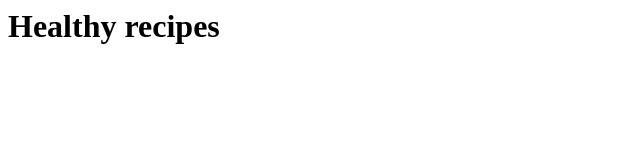
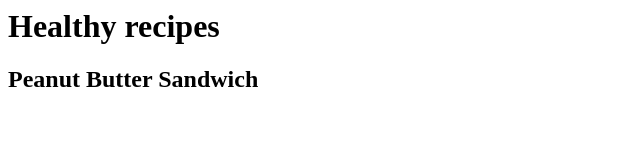
Before and after one commit to somgupta8/Project-recipe, a plain HTML site: page index.html in a window 1280 px wide. Shown: the whole page, without its empty margins (0-640 px from the left). Drawn offline with Linux system fonts and the light colour scheme.

Commit message:
add recipe name

```diff
--- a/index.html
+++ b/index.html
@@ -9,6 +9,7 @@
 
 <body>
   <h1>Healthy recipes</h1>
+  <h2>Peanut Butter Sandwich</h2>
 </body>
 
 </html>
```
